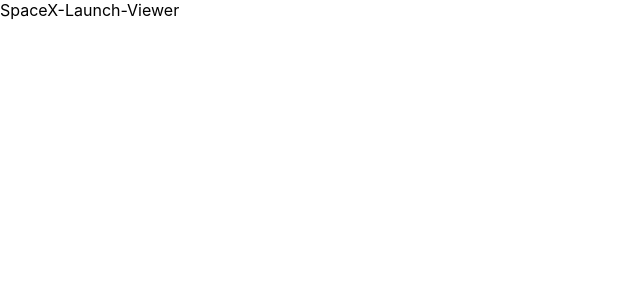
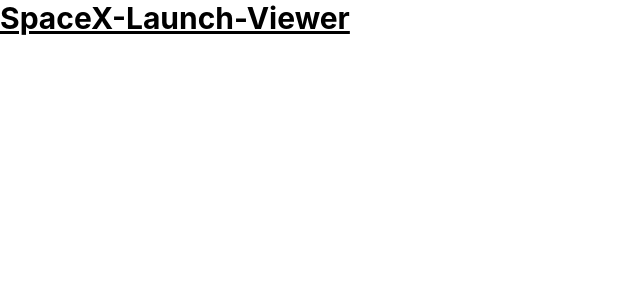
Before and after one commit to behnum/spacex-launch-viewer, a JavaScript app: page / in a window 1280 px wide. Shown: the top 300 px of the page, without its empty margins (0-640 px from the left). Built offline with nearby package versions, Linux system fonts and the light colour scheme; the HTML template or start-up script is replaced by a standard one.

Commit message:
Add tailwindcss and update app component

```diff
--- a/package.json
+++ b/package.json
@@ -34,5 +34,8 @@
       "last 1 firefox version",
       "last 1 safari version"
     ]
+  },
+  "devDependencies": {
+    "tailwindcss": "^3.4.1"
   }
 }
--- a/src/App.js
+++ b/src/App.js
@@ -1,4 +1,4 @@
 const App = () => {
-  return <div>SpaceX-Launch-Viewer</div>
+  return <h1 className='text-3xl font-bold underline'>SpaceX-Launch-Viewer</h1>
 }
 export default App
--- a/src/index.css
+++ b/src/index.css
@@ -1,3 +1,7 @@
+@tailwind base;
+@tailwind components;
+@tailwind utilities;
+
 body {
   margin: 0;
   font-family: -apple-system, BlinkMacSystemFont, 'Segoe UI', 'Roboto', 'Oxygen', 'Ubuntu',
--- /dev/null
+++ b/tailwind.config.js
@@ -0,0 +1,8 @@
+/** @type {import('tailwindcss').Config} */
+module.exports = {
+  content: ['./src/**/*.{js,jsx,ts,tsx}'],
+  theme: {
+    extend: {}
+  },
+  plugins: []
+}
```
Also changed, not shown: 1 other file (tests, documents, lock files or other folders).
